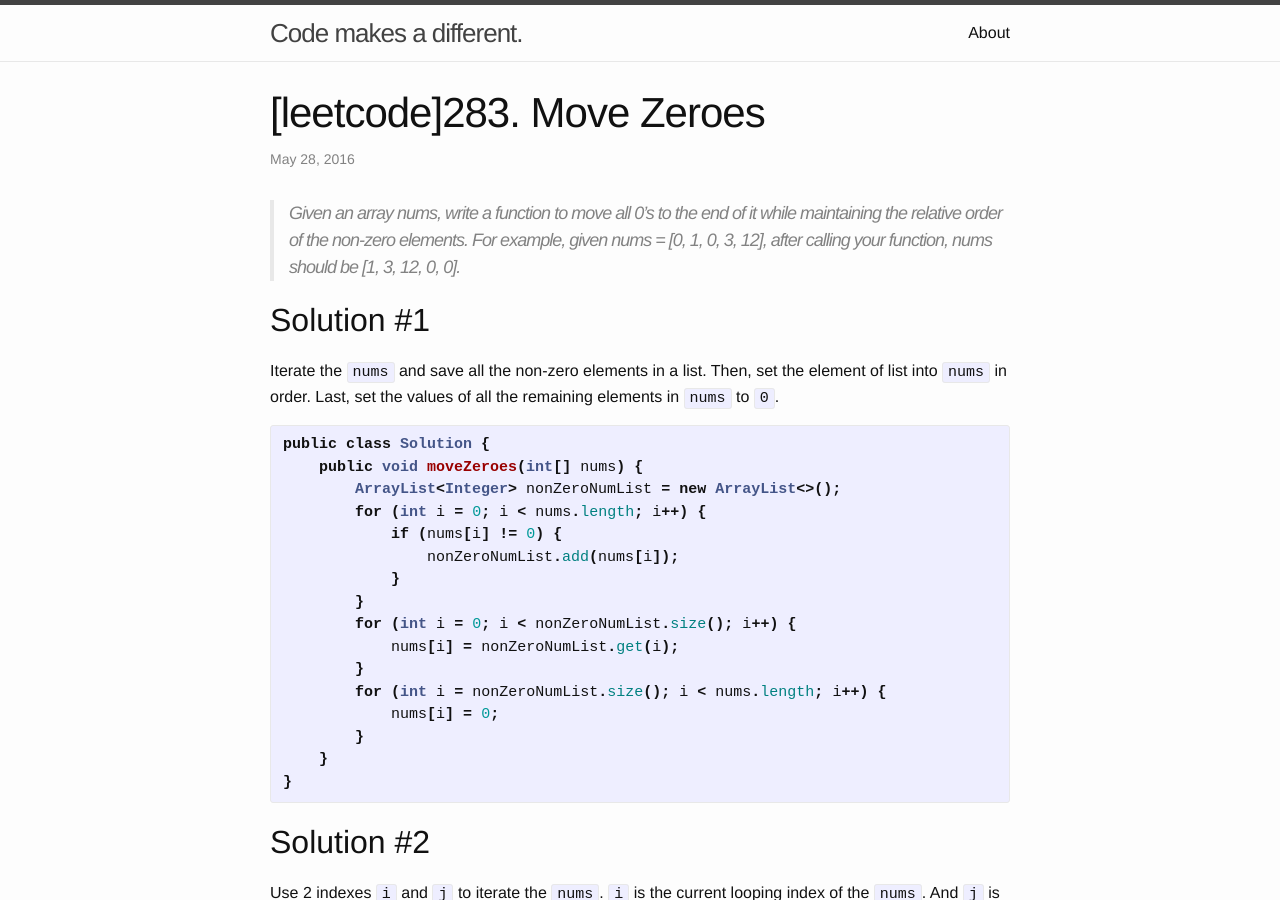
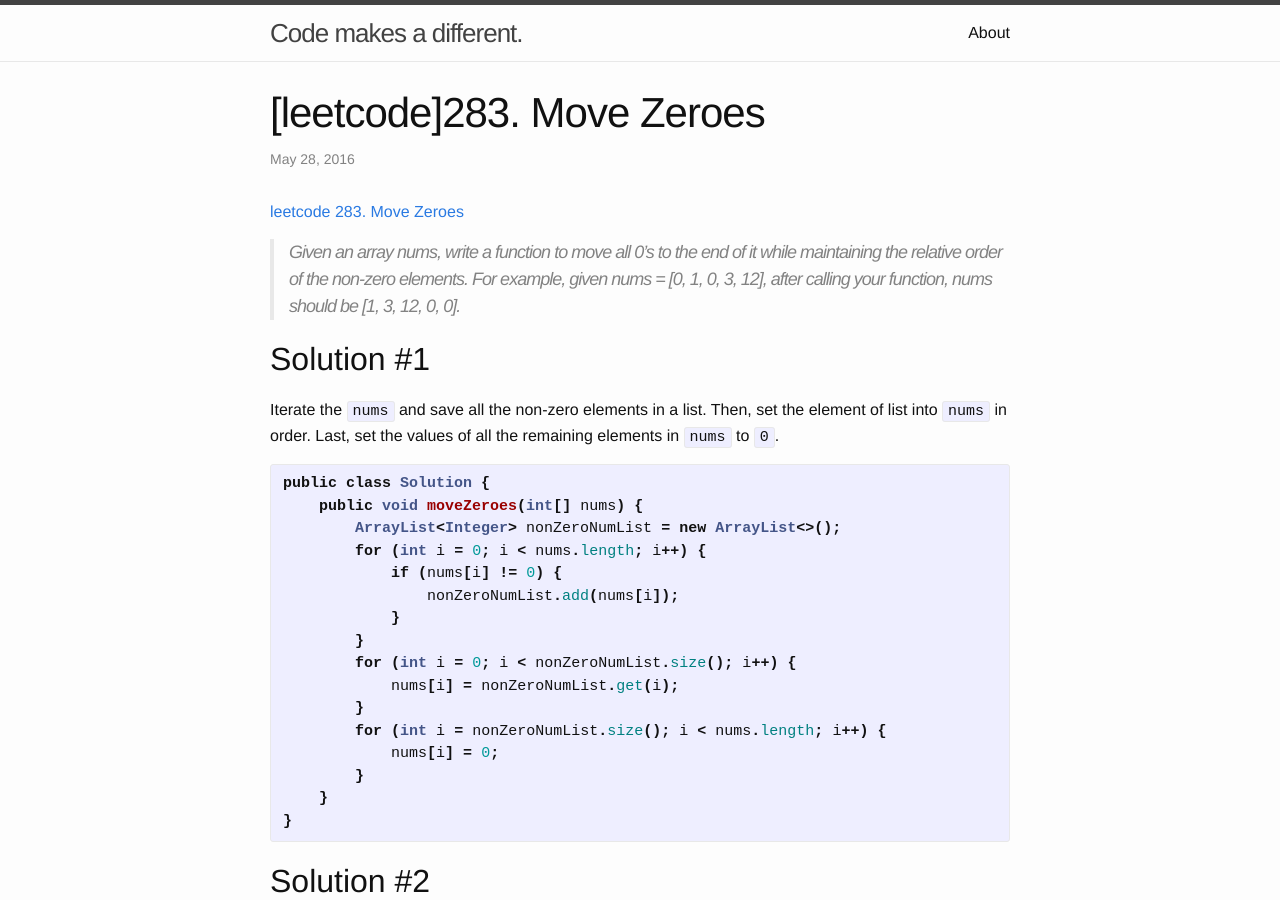
Before and after one commit to wingyippp/blog, a Jekyll site: the page built from _posts/2016-05-28-hello-world.markdown, in a window 1280 px wide and 900 px high. Built offline with Jekyll 4.4.1, drawn with Linux system fonts in a browser that asks for light colours.

Commit message:
add the leetcode link

```diff
--- a/_posts/2016-05-28-hello-world.markdown
+++ b/_posts/2016-05-28-hello-world.markdown
@@ -4,6 +4,8 @@ title:  "[leetcode]283. Move Zeroes"
 date:   2016-05-28 14:53:48 +0800
 categories: jekyll update
 ---
+[leetcode 283. Move Zeroes][leetcode_283_Move_Zeroes]
+
 >Given an array nums, write a function to move all 0's to the end of it while maintaining the relative order of the non-zero elements.
 >For example, given nums = [0, 1, 0, 3, 12], after calling your function, nums should be [1, 3, 12, 0, 0].
 
@@ -47,3 +49,5 @@ public class Solution {
     }
 }
 {% endhighlight %}
+
+[leetcode_283_Move_Zeroes]: https://leetcode.com/problems/move-zeroes/
```
